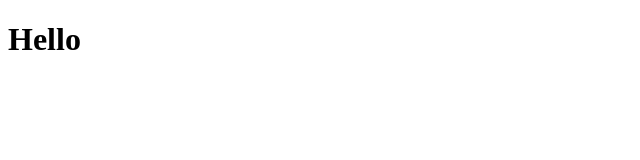
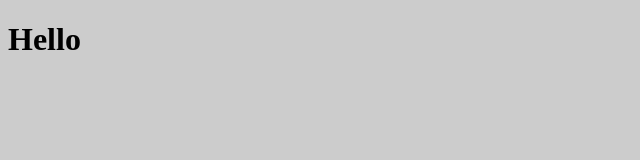
Before and after one commit to abteja8197/suraj, a plain HTML site: page index.html in a window 1280 px wide. Shown: the whole page, without its empty margins (0-640 px from the left). Drawn offline with Linux system fonts and the light colour scheme.

Commit message:
second commit

```diff
--- a/index.html
+++ b/index.html
@@ -5,6 +5,7 @@
     <meta charset="UTF-8">
     <meta name="viewport" content="width=device-width, initial-scale=1.0">
     <meta http-equiv="X-UA-Compatible" content="ie=edge">
+    <link rel="stylesheet" href="./src/style.css">
     <title>Document</title>
 </head>
 
--- /dev/null
+++ b/src/style.css
@@ -0,0 +1,3 @@
+body {
+    background: #ccc;
+}
```
